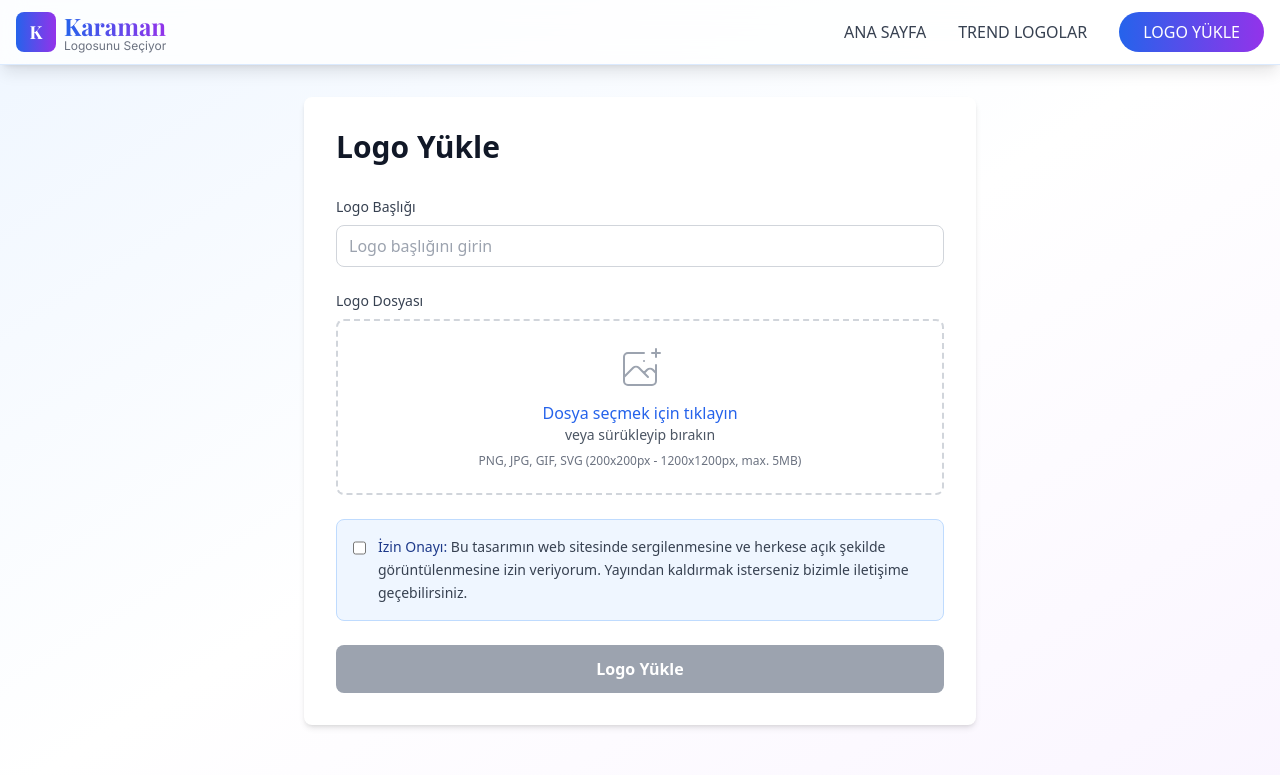
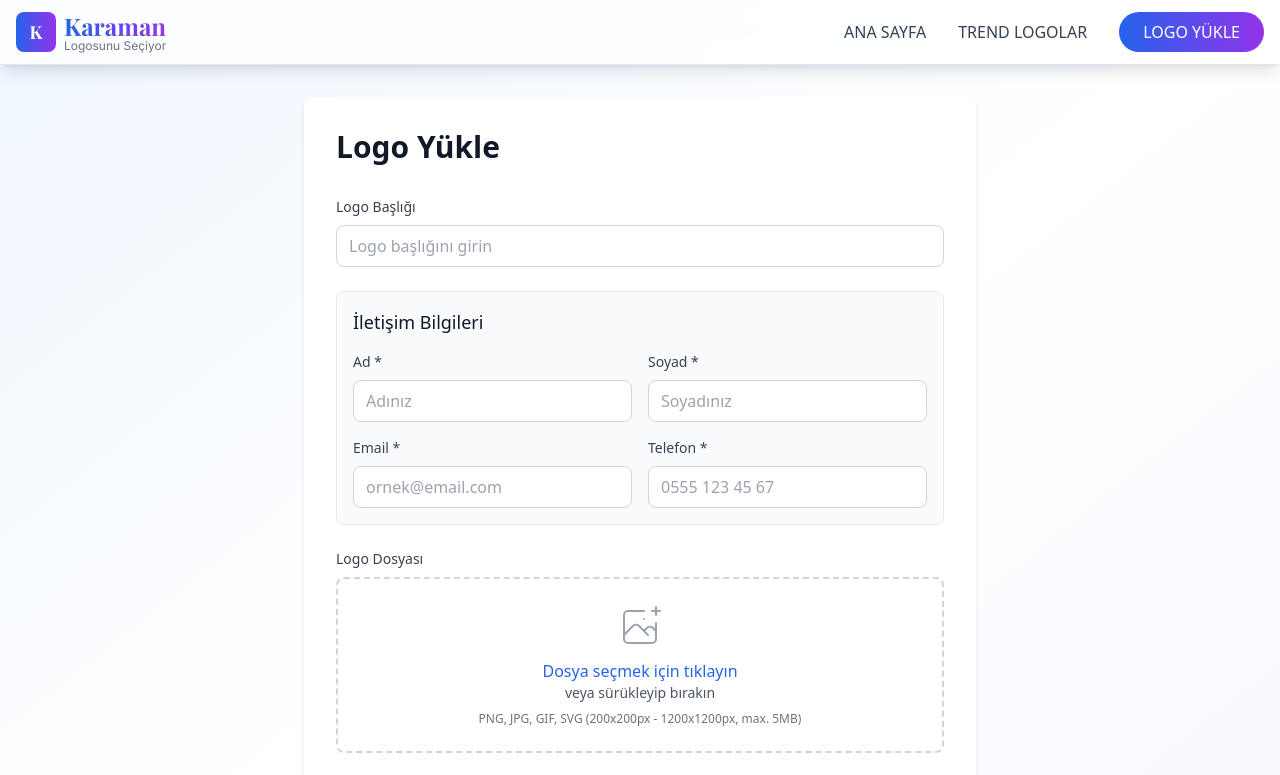
Before and after one commit to ygulen651/LOGO, a Next.js app: page /upload in a window 1280 px wide. Shown: the top 775 px of the page. Built offline with nearby package versions, Linux system fonts and the light colour scheme.

Commit message:
Logo yükleme formuna iletişim bilgileri eklendi - Ad, soyad, email, telefon

```diff
--- a/src/app/api/logos/route.ts
+++ b/src/app/api/logos/route.ts
@@ -8,10 +8,14 @@ export async function POST(request: NextRequest) {
   try {
     const formData = await request.formData();
     const title = formData.get('title') as string;
+    const firstName = formData.get('firstName') as string;
+    const lastName = formData.get('lastName') as string;
+    const email = formData.get('email') as string;
+    const phone = formData.get('phone') as string;
     const file = formData.get('file') as File;
 
-    if (!title || !file) {
-      return NextResponse.json({ error: 'Başlık ve dosya gerekli' }, { status: 400 });
+    if (!title || !firstName || !lastName || !email || !phone || !file) {
+      return NextResponse.json({ error: 'Tüm alanlar gerekli' }, { status: 400 });
     }
 
     // Dosya boyutu kontrolü (5MB)
@@ -41,6 +45,10 @@ export async function POST(request: NextRequest) {
 
     const logo = await Logo.create({
       title,
+      firstName,
+      lastName,
+      email,
+      phone,
       imageUrl: result.secure_url,
       width: result.width,
       height: result.height,
--- a/src/app/logo/[id]/page.tsx
+++ b/src/app/logo/[id]/page.tsx
@@ -12,6 +12,8 @@ interface Logo {
   height: number;
   totalVotes: number;
   averageRating: number;
+  firstName: string;
+  lastName: string;
   createdAt: string;
 }
 
@@ -182,6 +184,9 @@ export default function LogoDetailPage() {
             <div className="flex-1">
               <div className="mb-4">
                 <h1 className="text-3xl font-bold text-gray-900">{logo.title}</h1>
+                <p className="text-lg text-gray-600 mt-2">
+                  Tasarımcı: <span className="font-semibold text-blue-600">{logo.firstName} {logo.lastName}</span>
+                </p>
               </div>
 
               <div className="flex items-center space-x-4 mb-6">
--- a/src/app/upload/page.tsx
+++ b/src/app/upload/page.tsx
@@ -9,6 +9,10 @@ import Image from 'next/image';
 
 const uploadSchema = z.object({
   title: z.string().min(1, 'Başlık gerekli').max(100, 'Başlık çok uzun'),
+  firstName: z.string().min(1, 'Ad gerekli').max(50, 'Ad çok uzun'),
+  lastName: z.string().min(1, 'Soyad gerekli').max(50, 'Soyad çok uzun'),
+  email: z.string().email('Geçerli bir email adresi girin'),
+  phone: z.string().min(10, 'Geçerli bir telefon numarası girin').max(15, 'Telefon numarası çok uzun'),
   consent: z.boolean().refine((val) => val === true, {
     message: 'Logo yüklemek için izin onayı gerekli',
   }),
@@ -70,6 +74,10 @@ export default function UploadPage() {
     try {
       const formData = new FormData();
       formData.append('title', data.title);
+      formData.append('firstName', data.firstName);
+      formData.append('lastName', data.lastName);
+      formData.append('email', data.email);
+      formData.append('phone', data.phone);
       formData.append('file', selectedFile);
 
       const response = await fetch('/api/logos', {
@@ -114,6 +122,81 @@ export default function UploadPage() {
             {errors.title && (
               <p className="mt-1 text-sm text-red-600">{errors.title.message}</p>
             )}
+          </div>
+
+          {/* İletişim Bilgileri */}
+          <div className="bg-gray-50 border border-gray-200 rounded-lg p-4">
+            <h3 className="text-lg font-medium text-gray-900 mb-4">İletişim Bilgileri</h3>
+
+            {/* Ad Soyad */}
+            <div className="grid grid-cols-1 md:grid-cols-2 gap-4 mb-4">
+              <div>
+                <label htmlFor="firstName" className="block text-sm font-medium text-gray-700 mb-2">
+                  Ad *
+                </label>
+                <input
+                  type="text"
+                  id="firstName"
+                  {...register('firstName')}
+                  className="w-full px-3 py-2 border border-gray-300 rounded-lg focus:outline-none focus:ring-2 focus:ring-blue-500 focus:border-transparent"
+                  placeholder="Adınız"
+                />
+                {errors.firstName && (
+                  <p className="mt-1 text-sm text-red-600">{errors.firstName.message}</p>
+                )}
+              </div>
+
+              <div>
+                <label htmlFor="lastName" className="block text-sm font-medium text-gray-700 mb-2">
+                  Soyad *
+                </label>
+                <input
+                  type="text"
+                  id="lastName"
+                  {...register('lastName')}
+                  className="w-full px-3 py-2 border border-gray-300 rounded-lg focus:outline-none focus:ring-2 focus:ring-blue-500 focus:border-transparent"
+                  placeholder="Soyadınız"
+                />
+                {errors.lastName && (
+                  <p className="mt-1 text-sm text-red-600">{errors.lastName.message}</p>
+                )}
+              </div>
+            </div>
+
+            {/* Email ve Telefon */}
+            <div className="grid grid-cols-1 md:grid-cols-2 gap-4">
+              <div>
+                <label htmlFor="email" className="block text-sm font-medium text-gray-700 mb-2">
+                  Email *
+                </label>
+                <input
+                  type="email"
+                  id="email"
+                  {...register('email')}
+                  className="w-full px-3 py-2 border border-gray-300 rounded-lg focus:outline-none focus:ring-2 focus:ring-blue-500 focus:border-transparent"
+                  placeholder="ornek@email.com"
+                />
+                {errors.email && (
+                  <p className="mt-1 text-sm text-red-600">{errors.email.message}</p>
+                )}
+              </div>
+
+              <div>
+                <label htmlFor="phone" className="block text-sm font-medium text-gray-700 mb-2">
+                  Telefon *
+                </label>
+                <input
+                  type="tel"
+                  id="phone"
+                  {...register('phone')}
+                  className="w-full px-3 py-2 border border-gray-300 rounded-lg focus:outline-none focus:ring-2 focus:ring-blue-500 focus:border-transparent"
+                  placeholder="0555 123 45 67"
+                />
+                {errors.phone && (
+                  <p className="mt-1 text-sm text-red-600">{errors.phone.message}</p>
+                )}
+              </div>
+            </div>
           </div>
 
           {/* Dosya Seçimi */}
--- a/src/components/LogoCard.tsx
+++ b/src/components/LogoCard.tsx
@@ -11,6 +11,8 @@ interface Logo {
   height: number;
   totalVotes: number;
   averageRating: number;
+  firstName: string;
+  lastName: string;
   createdAt: string;
 }
 
@@ -83,9 +85,12 @@ export function LogoCard({ logo }: LogoCardProps) {
           <div className="absolute inset-0 bg-gradient-to-t from-black/20 to-transparent opacity-0 group-hover:opacity-100 transition-opacity duration-300"></div>
         </div>
         <div className="p-6">
-          <h3 className="text-xl font-bold text-gray-900 mb-3 truncate font-playfair group-hover:text-blue-600 transition-colors duration-300">
+          <h3 className="text-xl font-bold text-gray-900 mb-2 truncate font-playfair group-hover:text-blue-600 transition-colors duration-300">
             {logo.title}
           </h3>
+          <p className="text-sm text-gray-600 mb-3">
+            Tasarımcı: <span className="font-medium text-blue-600">{logo.firstName} {logo.lastName}</span>
+          </p>
 
           <div className="flex items-center justify-between mb-4">
             <div className="flex items-center space-x-1">
--- a/src/lib/models/Logo.ts
+++ b/src/lib/models/Logo.ts
@@ -7,6 +7,11 @@ export interface ILogo extends Document {
   height: number;
   totalVotes: number;
   averageRating: number;
+  // İletişim bilgileri (sadece veritabanında)
+  firstName: string;
+  lastName: string;
+  email: string;
+  phone: string;
   createdAt: Date;
   updatedAt: Date;
 }
@@ -37,6 +42,28 @@ const LogoSchema: Schema = new Schema({
     type: Number,
     default: 0,
   },
+  // İletişim bilgileri (sadece veritabanında)
+  firstName: {
+    type: String,
+    required: true,
+    trim: true,
+  },
+  lastName: {
+    type: String,
+    required: true,
+    trim: true,
+  },
+  email: {
+    type: String,
+    required: true,
+    trim: true,
+    lowercase: true,
+  },
+  phone: {
+    type: String,
+    required: true,
+    trim: true,
+  },
 }, {
   timestamps: true,
 });
```
